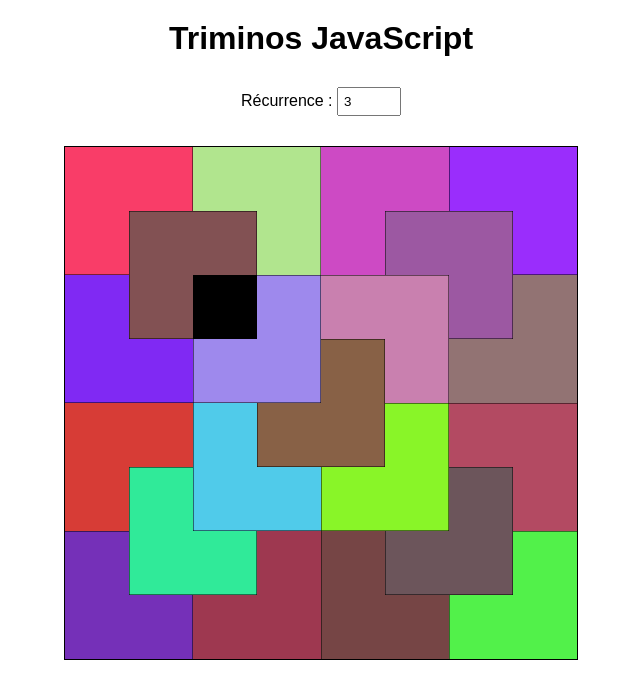
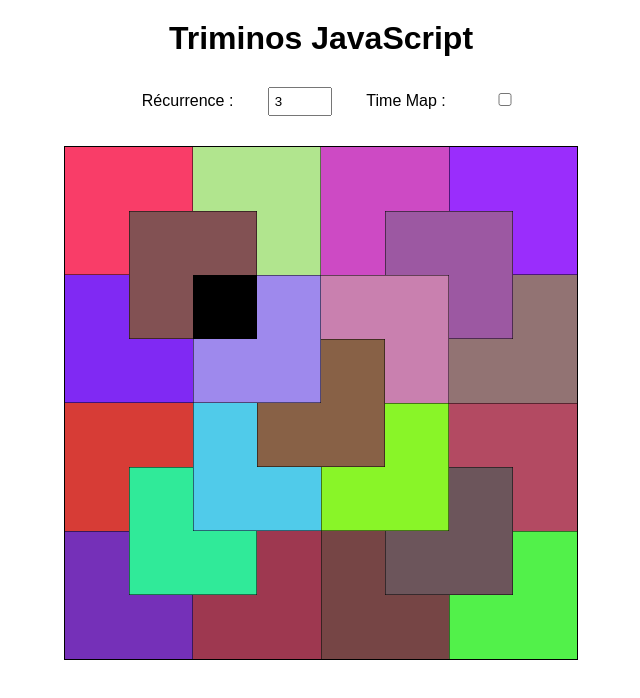
Before and after one commit to TuberculeP/Trimino-JS, a plain HTML site: page index.html in a window 1280 px wide. Shown: the whole page, without its empty margins (319-959 px from the left). Drawn offline with Linux system fonts and the light colour scheme.

Commit message:
set time map for better understanding of algo priority

```diff
--- a/index.html
+++ b/index.html
@@ -14,6 +14,8 @@
     <div>
         <label for="nombre">Récurrence : </label>
         <input type="number" id="nombre" min="0" max="9">
+        <label for="map">Time Map : </label>
+        <input type="checkbox" id="map">
     </div>
 </header>
 <main>
--- a/script.js
+++ b/script.js
@@ -2,10 +2,15 @@ const c = document.querySelector("canvas");
 const ctx = c.getContext("2d");
 let coord = [0, 0];
 let reccurence = 3;
+let nb_trimino = 0;
 let count = 0;
 const ANGLE = 90 * Math.PI/180;
 let rotation = 0;
-
+let map = false;
+document.querySelector('input#map').addEventListener('change', function(){
+    map = this.checked;
+    reset();
+})
 
 function rotate(n){
     let temp;
@@ -26,7 +31,9 @@ function reset(){
     ctx.restore()
     ctx.clearRect(0, 0, c.width, c.height);
     coord = [0, 0];
+    nb_trimino = ((2**reccurence)**2-1)/3;
     problemeFinal(reccurence)
+    console.log('Nombre de trimino : '+nb_trimino)
 }
 
 function randint(max) {
@@ -38,6 +45,15 @@ function randcolor() {
         +(40+randint(215))+','
         +(40+randint(215))+','+
         +(40+randint(215))+')';
+}
+
+function colorProg(){
+    let calc = Math.floor((count/nb_trimino)*255);
+    console.log(calc);
+    return 'rgb('
+        +(calc)+','
+        +(calc)+','+
+        +(calc)+')';
 }
 
 function creeTrou(n){
@@ -60,6 +76,7 @@ function dessineProbleme(n,a,trou = null){
 
 function dessineTrimino(n){
     count++;
+    colorProg();
     ctx.beginPath();
     //gauche -> droite
         ctx.lineTo(coord[0]+n, coord[1]);
@@ -80,7 +97,7 @@ function dessineTrimino(n){
     ctx.lineTo(coord[0], coord[1]+n);
     coord[1] += n;
     ctx.closePath();
-    ctx.fillStyle = randcolor();
+    ctx.fillStyle = map? colorProg(): randcolor();
     ctx.strokeStyle = 'black'
     ctx.stroke();
     ctx.fill();
@@ -105,8 +122,6 @@ function dessineComplexe(a,ordre){
         coord[0] +=(a*2**(ordre-2));
         coord[1] -=(a*2**(ordre-2));
         rotate(1);
-
-
     }
 }
 
@@ -140,10 +155,12 @@ function solutionProbleme(n,a,taillebase){
 function problemeFinal(n,a=null, trou=null){
     if(a === null) a = Math.floor(c.width/(2**n));
     dessineProbleme(n, a, trou)
-    if(n > 0){solutionProbleme(n,a,a);}
+    if(n > 0){
+        solutionProbleme(n,a,a)
+    }
 }
 
-document.querySelector('input')
+document.querySelector('input#nombre')
     .addEventListener('change', ()=>{
         reccurence = document.querySelector('input').value;
         reset();
--- a/style.scss
+++ b/style.scss
@@ -17,6 +17,9 @@ header{
     width: 50px;
     padding: 5px;
   }
+  label{
+    margin: 0 30px;
+  }
 }
 
 main{
```
Also changed, not shown: style.css, 1 other file.
